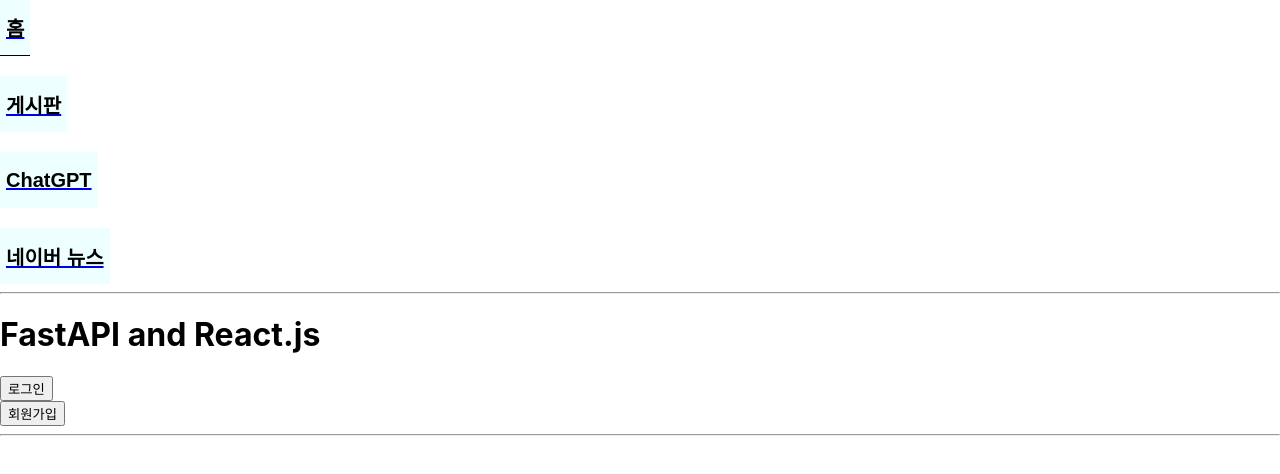
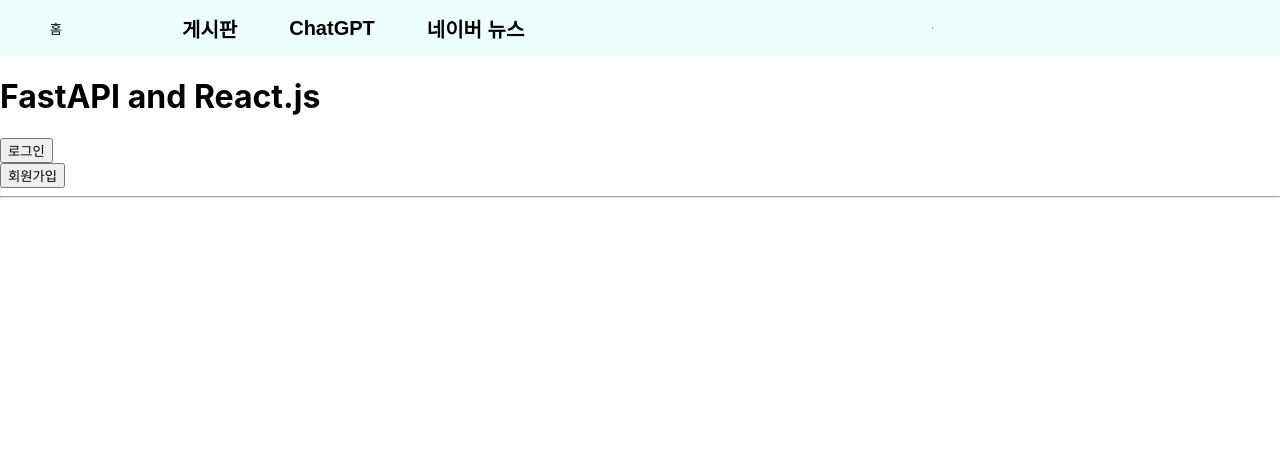
Before and after one commit to tukcomCD2024/KbyC, a React (Create React App) app in the folder frontend/: page / in a window 1280 px wide. Shown: the top 474 px of the page. Built offline with nearby package versions, Linux system fonts and the light colour scheme; no server answers.

Commit message:
Feat: handleNavigation instead of Link

```diff
--- a/frontend/src/layout/Header.js
+++ b/frontend/src/layout/Header.js
@@ -1,17 +1,17 @@
 import React from 'react';
-import { Link } from 'react-router-dom';
 import '../App.css'
 
 const Header = () => {
+    const handleNavigation = (path) => {
+        window.location.href = path;
+    };
+
     return (
-        <header>
-            <Link to={'/'}><button className='App-header-link'>홈</button></Link>
-            &nbsp;&nbsp;
-            <Link to={'/board'}><button className='App-header-link'>게시판</button></Link>
-            &nbsp;&nbsp;
-            <Link to={'/service/chatgpt'}><button className='App-header-link'>ChatGPT</button></Link>
-            &nbsp;&nbsp;
-            <Link to={'/service/navernews'}><button className='App-header-link'>네이버 뉴스</button></Link>
+        <header className='App-header'>
+            <button className='App-header-link-logo' onClick={() => handleNavigation('/')}>홈</button>
+            <button className='App-header-link' onClick={() => handleNavigation('/board')}>게시판</button>
+            <button className='App-header-link' onClick={() => handleNavigation('/service/chatgpt')}>ChatGPT</button>
+            <button className='App-header-link' onClick={() => handleNavigation('/service/navernews')}>네이버 뉴스</button>
             <hr/>
         </header>
     );
```
